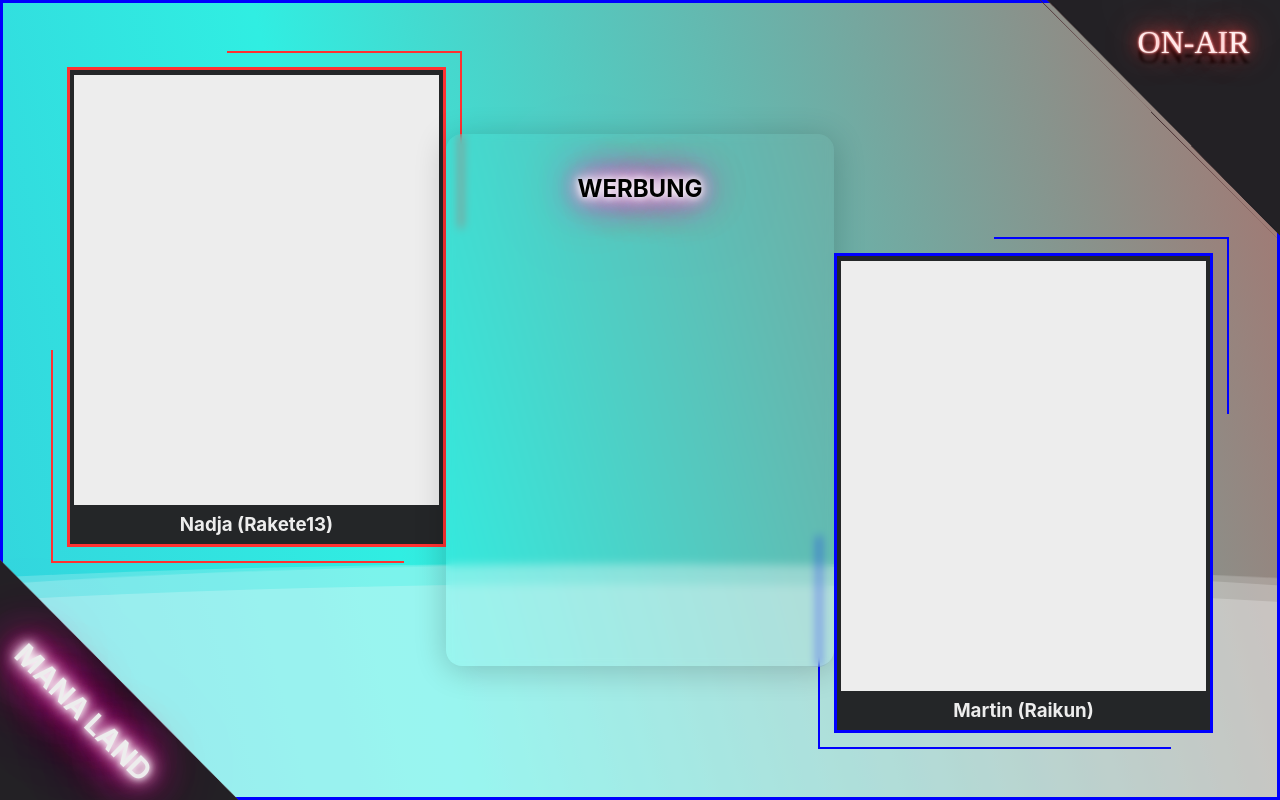
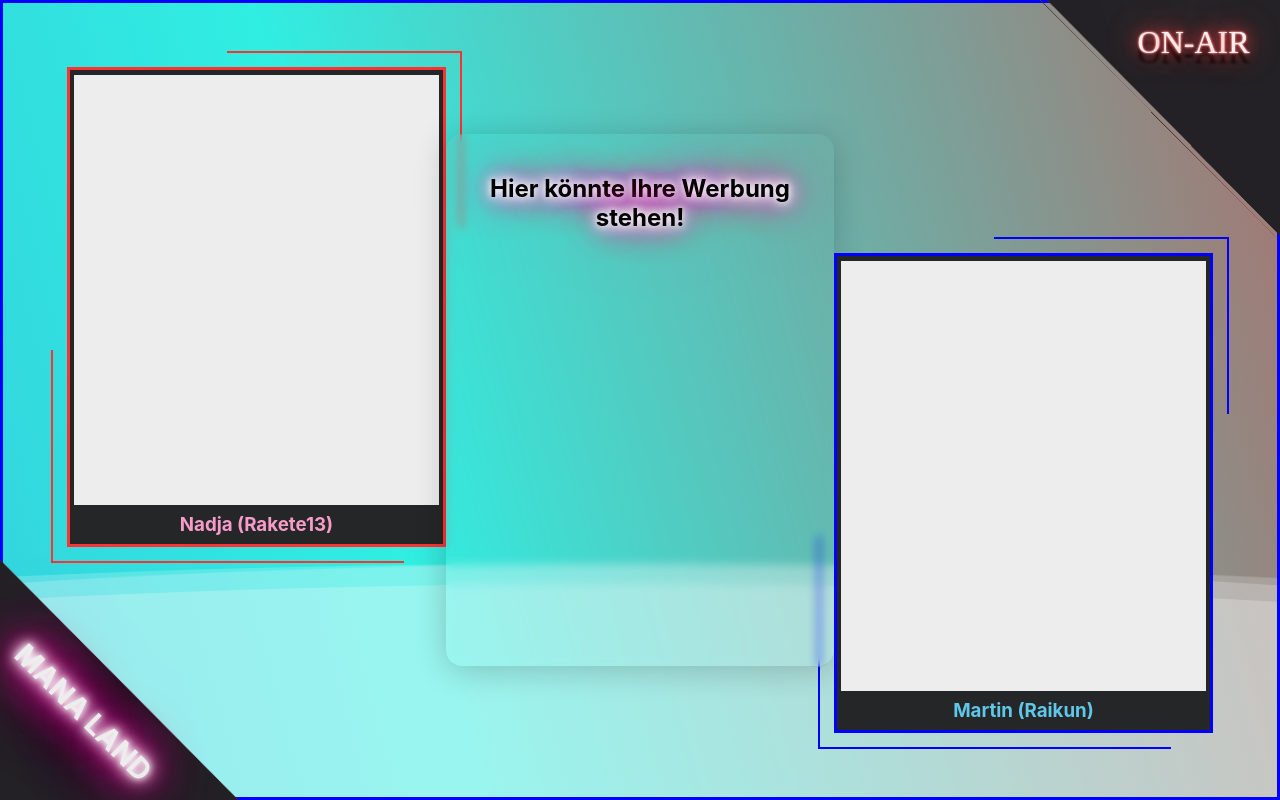
Before and after one commit to MartinKruess/overlay, a plain HTML site: page index.html in a window 1280 px wide. Drawn offline with Linux system fonts and the light colour scheme; a web font is replaced by a local one.

Commit message:
change name colors

```diff
--- a/index.html
+++ b/index.html
@@ -21,15 +21,15 @@
       <header class="header1"><h1>MANA LAND</h1></header>
       <section class="camFrame cam">
         <div></div>
-        <h3 class="name">Nadja (Rakete13)</h3>
+        <h3 class="name nadja">Nadja (Rakete13)</h3>
       </section>
       <section class="screen">
-        <h2>WERBUNG</h2>
+        <h2>Hier könnte Ihre Werbung stehen!</h2>
       </section>
       <section class="camFrame camFrame2 cam">
         <img src="" alt="" />
         <div></div>
-        <h3 class="name">Martin (Raikun)</h3>
+        <h3 class="name martin">Martin (Raikun)</h3>
       </section>
 
       <header class="header2">
--- a/style.css
+++ b/style.css
@@ -239,13 +239,17 @@ h2 {
 
 .name {
   background-color: #242628;
-  color: #ededed;
+  color: rgb(247, 156, 201);
   text-align: center;
   padding: 0.5rem 0;
   position: absolute;
   left: 0;
   right: 0;
   bottom: 0;
+}
+
+.martin {
+  color: rgb(96, 199, 233);
 }
 
 @keyframes clipMe {
```
